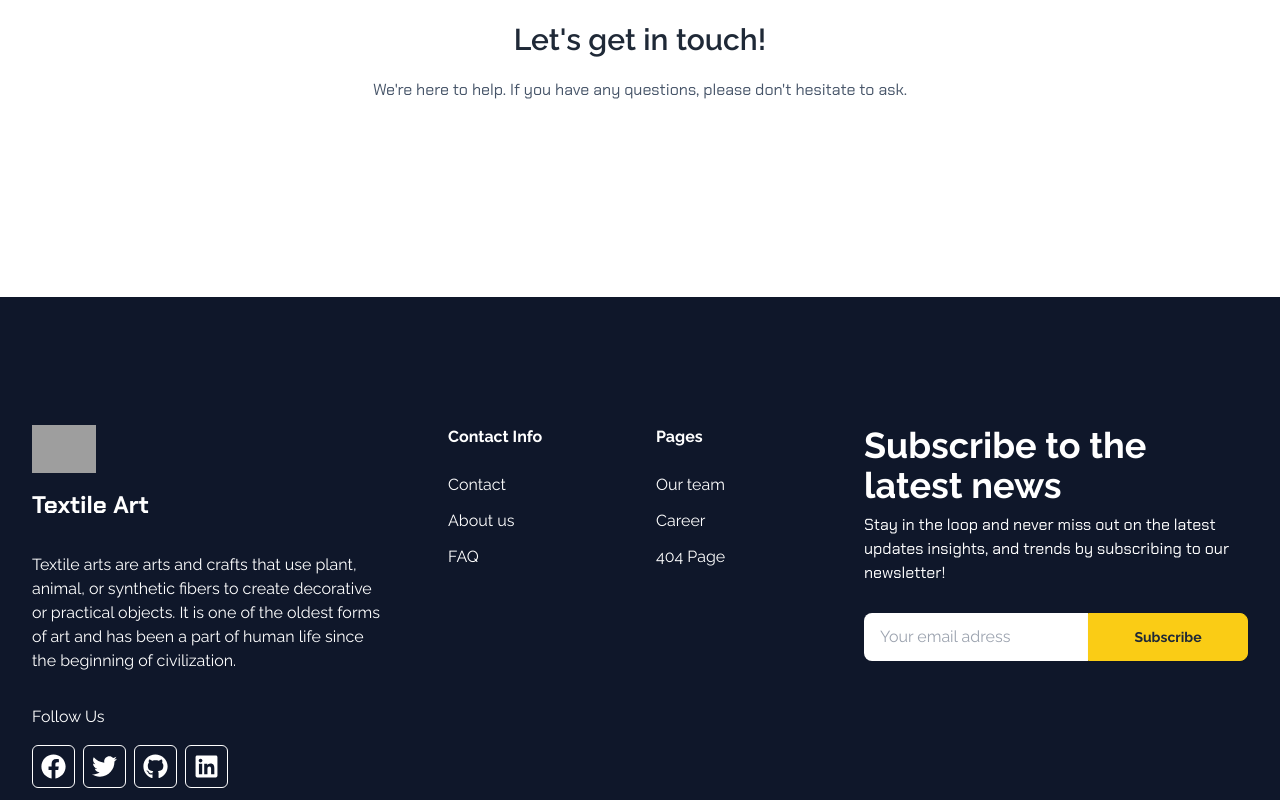
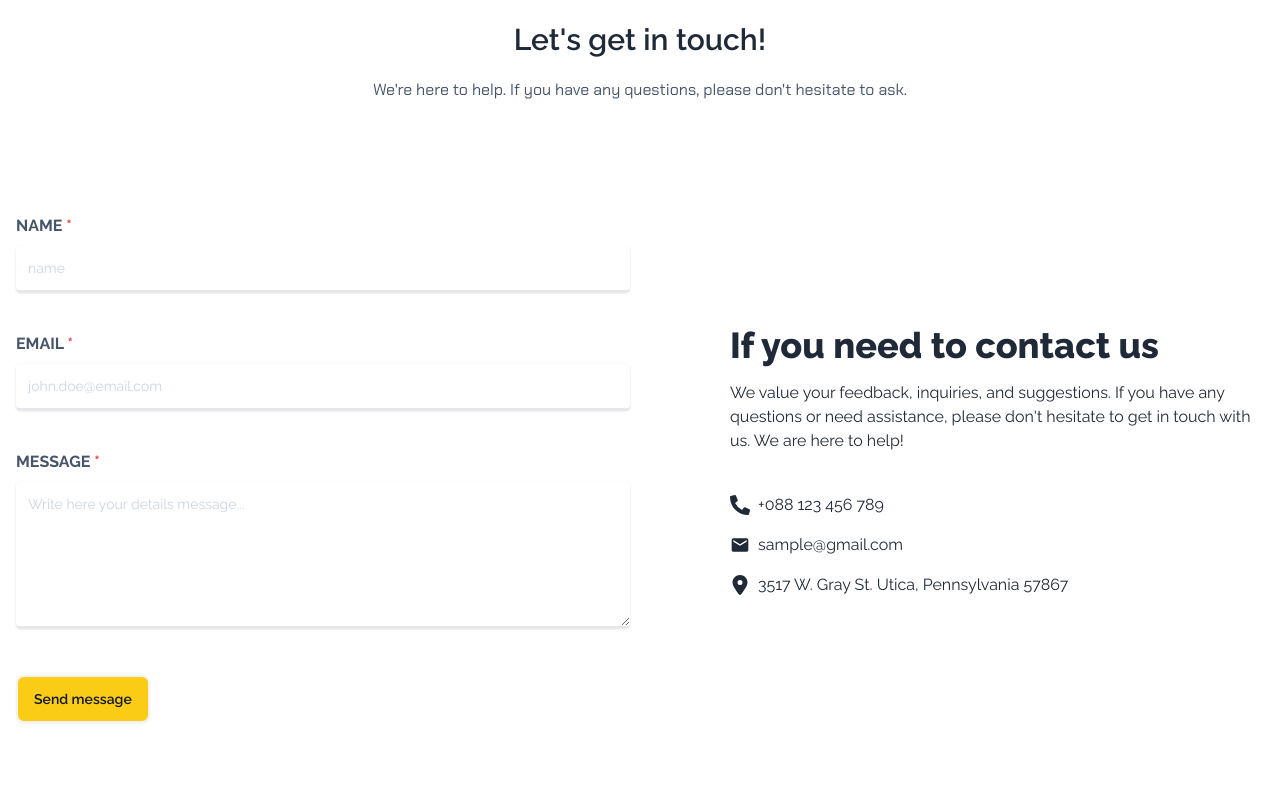
Before and after one commit to JuborajSujon/textile-art-client, a React (Vite) app: page /contact in a window 1280 px wide. Shown: the part 460-1260 px from the top of the page. Built offline with nearby package versions, Linux system fonts and the light colour scheme; no server answers; grey boxes are pictures that could not be loaded.

Commit message:
Added contact form component to the contact page

```diff
--- /dev/null
+++ b/src/components/ContactFrom/ContactFrom.jsx
@@ -0,0 +1,84 @@
+import { FaPhoneAlt } from "react-icons/fa";
+import { FaLocationDot } from "react-icons/fa6";
+import { MdEmail } from "react-icons/md";
+
+const ContactFrom = () => {
+  return (
+    <div className="grid grid-cols-1 md:grid-cols-2 gap-5 px-4 py-10 md:py-16 lg:py-20">
+      <div className="">
+        <form>
+          <div className="mb-10">
+            <label
+              htmlFor="name"
+              className="block uppercase text-slate-600 text-base font-bold mb-2 dark:text-slate-300">
+              Name <span className="text-red-500">*</span>
+            </label>
+            <input
+              id="name"
+              name="name"
+              className=" border-0 border-b-2 focus:border-b-yellow-400 focus:border-primary focus:ring-transparent px-3 py-3 placeholder-slate-300 text-slate-600 bg-white rounded text-sm shadow focus:outline-none focus:ring w-full ease-linear transition-all duration-150"
+              placeholder="name"
+              type="text"
+            />
+          </div>
+          <div className="mb-10">
+            <label
+              htmlFor="email"
+              className="block uppercase text-slate-600 text-base font-bold mb-2 dark:text-slate-300">
+              Email <span className="text-red-500">*</span>
+            </label>
+            <input
+              id="email"
+              name="email"
+              className="border-0 border-b-2 focus:border-b-yellow-400 focus:border-primary focus:ring-transparent px-3 py-3 placeholder-slate-300 text-slate-600 bg-white rounded text-sm shadow focus:outline-none focus:ring w-full ease-linear transition-all duration-150"
+              placeholder="john.doe@email.com"
+              type="email"
+            />
+          </div>
+          <div className="mb-10">
+            <label
+              htmlFor="message"
+              className="block uppercase text-slate-600 text-base font-bold mb-2 dark:text-slate-300">
+              Message <span className="text-red-500">*</span>
+            </label>
+            <textarea
+              id="message"
+              name="message"
+              className="border-0 border-b-2 focus:border-b-yellow-400 focus:border-primary focus:ring-transparent px-3 py-3 placeholder-slate-300 text-slate-600 bg-white rounded text-sm shadow focus:outline-none focus:ring w-full ease-linear transition-all duration-150"
+              placeholder="Write here your details message..."
+              rows="6"></textarea>
+          </div>
+          <button
+            type="button"
+            className="btn border-2 bg-yellow-400 text-slate-900 hover:bg-transparent hover:text-slate-900 hover:border-yellow-400 dark:hover:text-slate-200">
+            Send message
+          </button>
+        </form>
+      </div>
+      <div className="md:flex md:flex-col md:justify-center lg:ml-20">
+        <h3 className="mb-4 font-extrabold text-xl md:text-3xl lg:text-4xl dark:text-slate-300">
+          If you need to contact us
+        </h3>
+        <p className="mb-10 dark:text-slate-300">
+          We value your feedback, inquiries, and suggestions. If you have any
+          questions or need assistance, please don't hesitate to get in touch
+          with us. We are here to help!
+        </p>
+        <div className="mb-4 flex items-center gap-2 dark:text-slate-300">
+          <FaPhoneAlt size={20} />
+          <p>+088 123 456 789</p>
+        </div>
+        <div className="mb-4 flex items-center gap-2 dark:text-slate-300">
+          <MdEmail size={20} />
+          <p>sample@gmail.com</p>
+        </div>
+        <div className="mb-4 flex items-center gap-2 dark:text-slate-300">
+          <FaLocationDot size={20} />
+          <p>3517 W. Gray St. Utica, Pennsylvania 57867</p>
+        </div>
+      </div>
+    </div>
+  );
+};
+
+export default ContactFrom;
--- a/src/pages/Contact.jsx
+++ b/src/pages/Contact.jsx
@@ -1,9 +1,14 @@
+import { Helmet } from "react-helmet-async";
+import ContactFrom from "../components/ContactFrom/ContactFrom";
 import SectionTitle from "../components/SectionTitle/SectionTitle";
 import GoogleMapContact from "./../components/GoogleMapContact/GoogleMapContact";
 
 const Contact = () => {
   return (
     <div className="pt-20 sm:pt-5">
+      <Helmet>
+        <title>Textile Art | Contact</title>
+      </Helmet>
       <GoogleMapContact />
 
       <div className="mt-10">
@@ -14,6 +19,7 @@ const Contact = () => {
       </div>
 
       {/* contact form */}
+      <ContactFrom />
 
       {/* contact details */}
     </div>
```
